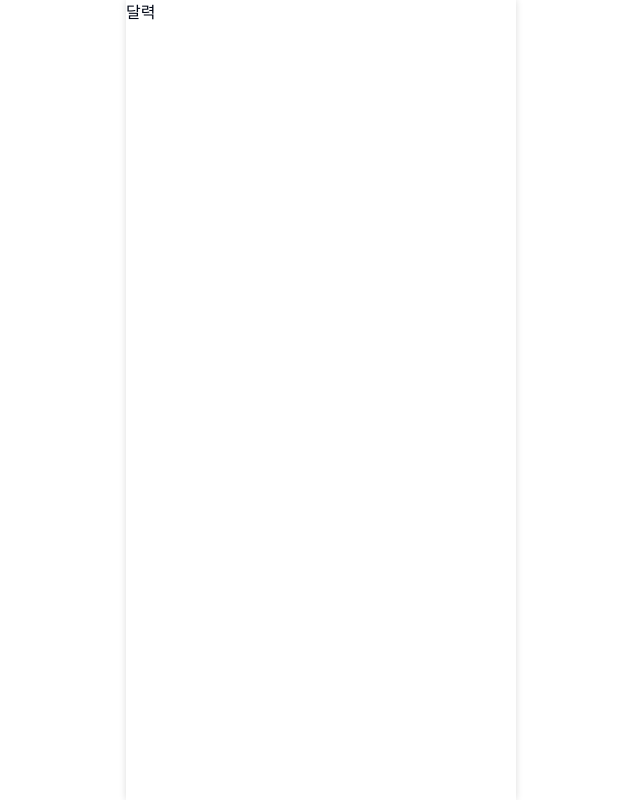
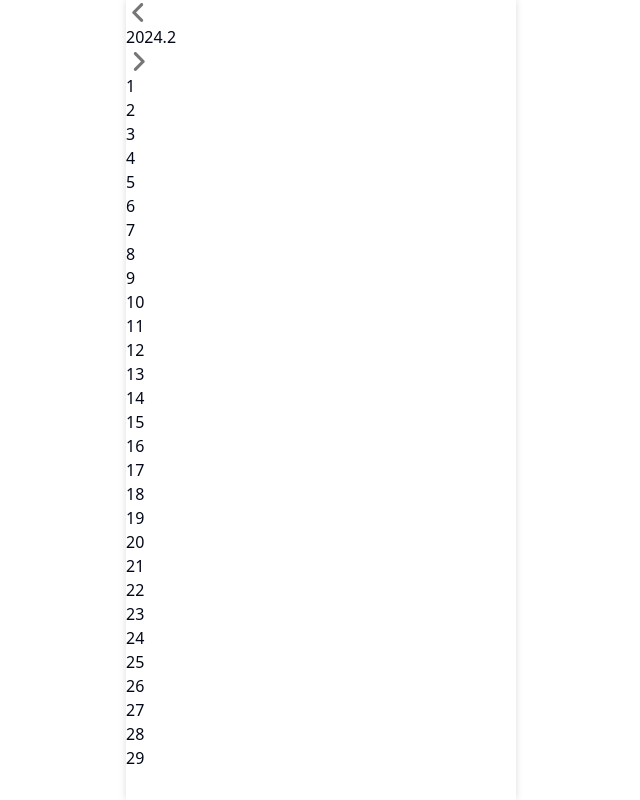
Before and after one commit to Minju9187/attendance, a React (Vite) app: page /home in a window 1280 px wide. Shown: the whole page, without its empty margins (319-959 px from the left). Built offline with nearby package versions, Linux system fonts and the light colour scheme.

Commit message:
Calendar추가

```diff
--- /dev/null
+++ b/src/components/Calendar.tsx
@@ -0,0 +1,89 @@
+import React, { useState } from "react";
+import leftIcon from "../assets/images/left-arrow.svg";
+import rightIcon from "../assets/images/right-arrow.svg";
+import styled from "styled-components";
+
+export default function Calendar() {
+  const [year, setYear] = useState(new Date().getFullYear());
+  const [month, setMonth] = useState(new Date().getMonth() + 1);
+
+  const previousMonth = () => {
+    if (month === 1) {
+      setYear(year - 1);
+      setMonth(12);
+    } else setMonth(month - 1);
+  };
+
+  const nextMonth = () => {
+    if (month === 12) {
+      setYear(year + 1);
+      setMonth(1);
+    } else setMonth(month + 1);
+  };
+
+  const generateCalendar = (year, month) => {
+    const startDay = new Date(year, month - 1, 1).getDay();
+    const endDate = new Date(year, month, 0).getDate();
+    const weekNumber = Math.ceil((startDay + endDate) / 7);
+    const calendar = [];
+
+    let nowDate = 0;
+    let nowDay = 0;
+
+    for (let j = 0; j < weekNumber; j++) {
+      const nowWeek = [];
+      for (let i = 0; i < 7; i++) {
+        if (startDay <= nowDay && nowDate < endDate) {
+          nowDate++;
+          nowWeek.push(nowDate);
+        } else {
+          nowWeek.push(0);
+        }
+        nowDay++;
+      }
+      calendar.push(nowWeek);
+    }
+    return renderCalendar({ calendar });
+  };
+
+  const renderCalendar = ({ calendar }) => {
+    const result = [];
+    for (let j = 0; j < calendar.length; j++) {
+      const row = [];
+      for (let i = 0; i < 7; i++) {
+        let date = calendar[j][i] ? calendar[j][i] : null;
+
+        row.push(
+          <div>
+            <div>{date}</div>
+          </div>
+        );
+      }
+      result.push(<div>{row}</div>);
+    }
+    return result;
+  };
+
+  return (
+    <div>
+      <div>
+        <img
+          src={leftIcon}
+          alt="left-icon"
+          style={{ height: "25px", width: "25px" }}
+          onClick={previousMonth}
+        />
+        <div>
+          {year}.{month}
+        </div>
+        <img
+          src={rightIcon}
+          alt="right-icon"
+          style={{ height: "25px", width: "25px" }}
+          onClick={nextMonth}
+        />
+      </div>
+      <div>{generateCalendar(year, month)}</div>
+    </div>
+  );
+}
--- a/src/pages/Home.tsx
+++ b/src/pages/Home.tsx
@@ -1,9 +1,10 @@
+import Calendar from "@/components/Calendar";
 import React from "react";
 
 export default function Home() {
   return (
     <>
-      <div>달력</div>
+      <Calendar />
     </>
   );
 }
```
Also changed, not shown: src/assets/images/left-arrow.svg (added), src/assets/images/right-arrow.svg (added).
